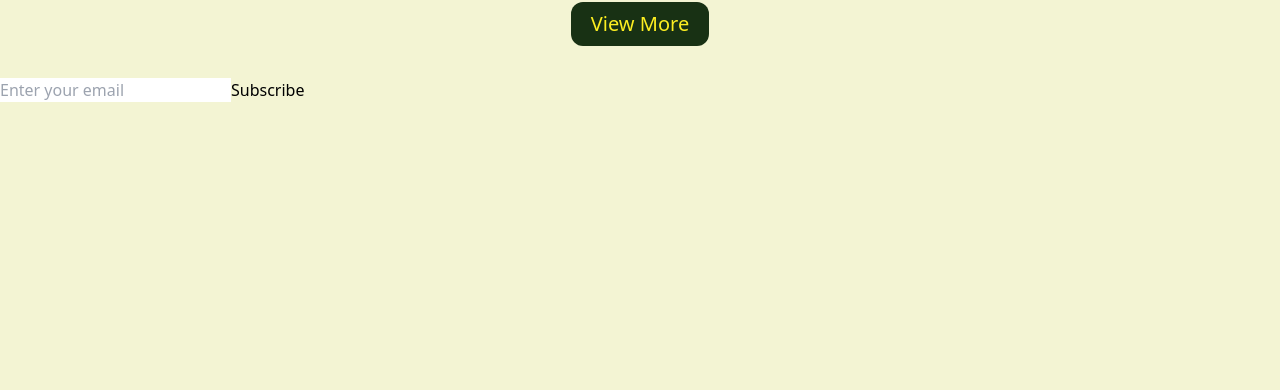
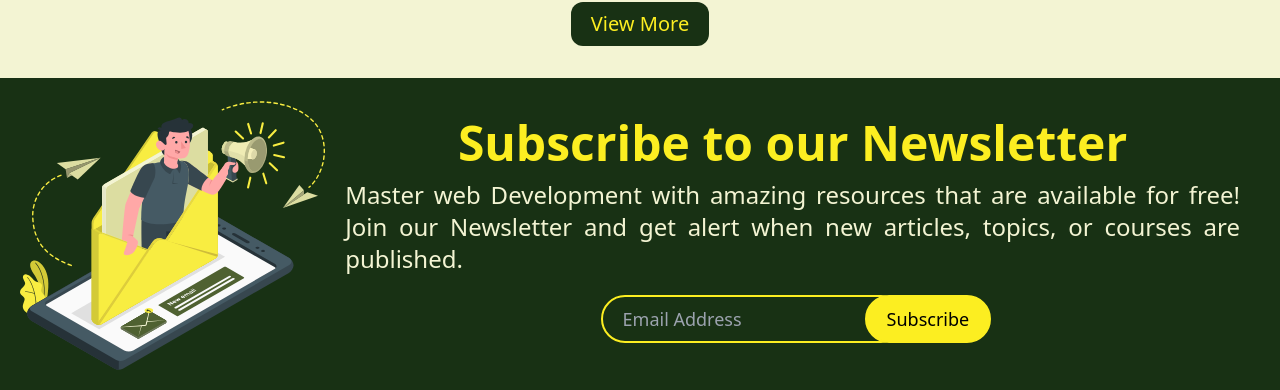
Before and after one commit to AhmadRaza365/DiveIntoSkills, a Next.js app: page / in a window 1280 px wide. Shown: the part 1885-2275 px from the top of the page. Before the commit the page ends 1987 px from the top, so only its background shows below. Built offline with nearby package versions, Linux system fonts and the light colour scheme.

Commit message:
Newsletter Subscribe Component

```diff
--- a/components/Subscribe.js
+++ b/components/Subscribe.js
@@ -1,42 +1,86 @@
-import React, { useRef } from 'react';
+import React, { useRef, useState, useEffect } from "react";
 
+import Image from "next/image";
 
 const Subscribe = () => {
+  const [subscribeMsg, setSubscribeMsg] = useState("");
   const inputEl = useRef(null);
 
+  useEffect(() => {
+    setTimeout(() => {
+      setSubscribeMsg("");
+    }, 5000);
+  }, [subscribeMsg]);
 
-  const subscribe = async (e) => {
+  const subscribeUser = async (e) => {
     e.preventDefault();
 
-    const res = await fetch('/api/subscribe', {
+    const res = await fetch("/api/subscribe", {
       body: JSON.stringify({
-        email: inputEl.current.value
+        email: inputEl.current.value,
       }),
       headers: {
-        'Content-Type': 'application/json'
+        "Content-Type": "application/json",
       },
-      method: 'POST'
+      method: "POST",
     });
 
     const { error } = await res.json();
 
     if (error) {
-        alert(error);
+      setSubscribeMsg(error);
 
       return;
     }
 
-    inputEl.current.value = '';
-
+    inputEl.current.value = "";
   };
 
   return (
-    <form onSubmit={subscribe}>
-        <input ref={inputEl} type="email" placeholder="Enter your email" />
-        <button type="submit" >
-            Subscribe
-        </button>
-    </form>
+    <div className="bg-dark-green w-full m-auto flex flex-col items-center ">
+      <div className="flex flex-col md:flex-row items-center m-5">
+        <div className="w-1/2 md:w-full lg:w-1/2 flex justify-center items-center">
+        <Image
+          src="/emailIcon.svg"
+          alt="Email Icon"
+          className=""
+          width={543}
+          height={490}
+          />
+          </div>
+        <div className="mx-5">
+          <h3 className="text-5xl text-center my-3 font-bold text-yellow">
+            Subscribe to our Newsletter
+          </h3>
+          <p className="text-lighter-yellow text-justify text-2xl my-3">
+            Master web Development with amazing resources that are available for
+            free! Join our Newsletter and get alert when new articles, topics,
+            or courses are published.
+          </p>
+          <form
+            onSubmit={subscribeUser}
+            className="flex flex-row max-w-sm my-5 m-auto"
+          >
+            <input
+              className="py-2 px-4 md:px-5 grow border-2 text-yellow border-yellow bg-transparent rounded-3xl text-base md:text-lg outline-none"
+              type="email"
+              ref={inputEl}
+              placeholder="Email Address"
+              required
+            />
+            <button
+              className="bg-yellow border-2 border-yellow px-4 md:px-5 py-2 rounded-3xl -ml-10 text-base md:text-lg"
+              type="submit"
+            >
+              Subscribe
+            </button>
+          </form>
+          <p className="text-yellow pl-4 my-2 text-center">
+            {subscribeMsg}
+          </p>
+        </div>
+      </div>
+    </div>
   );
 };
 
```
Also changed, not shown: public/emailIcon.svg (added).
